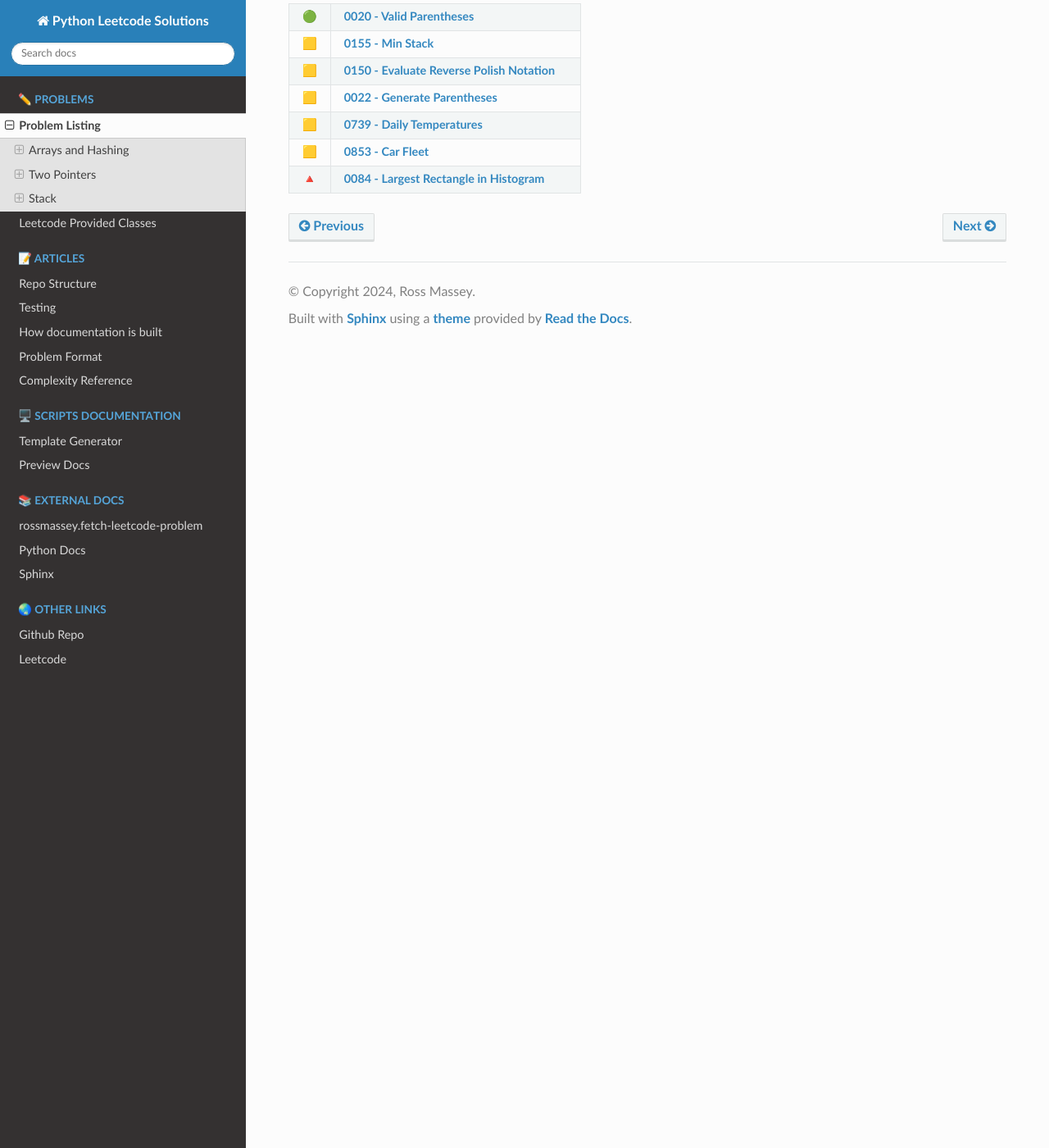
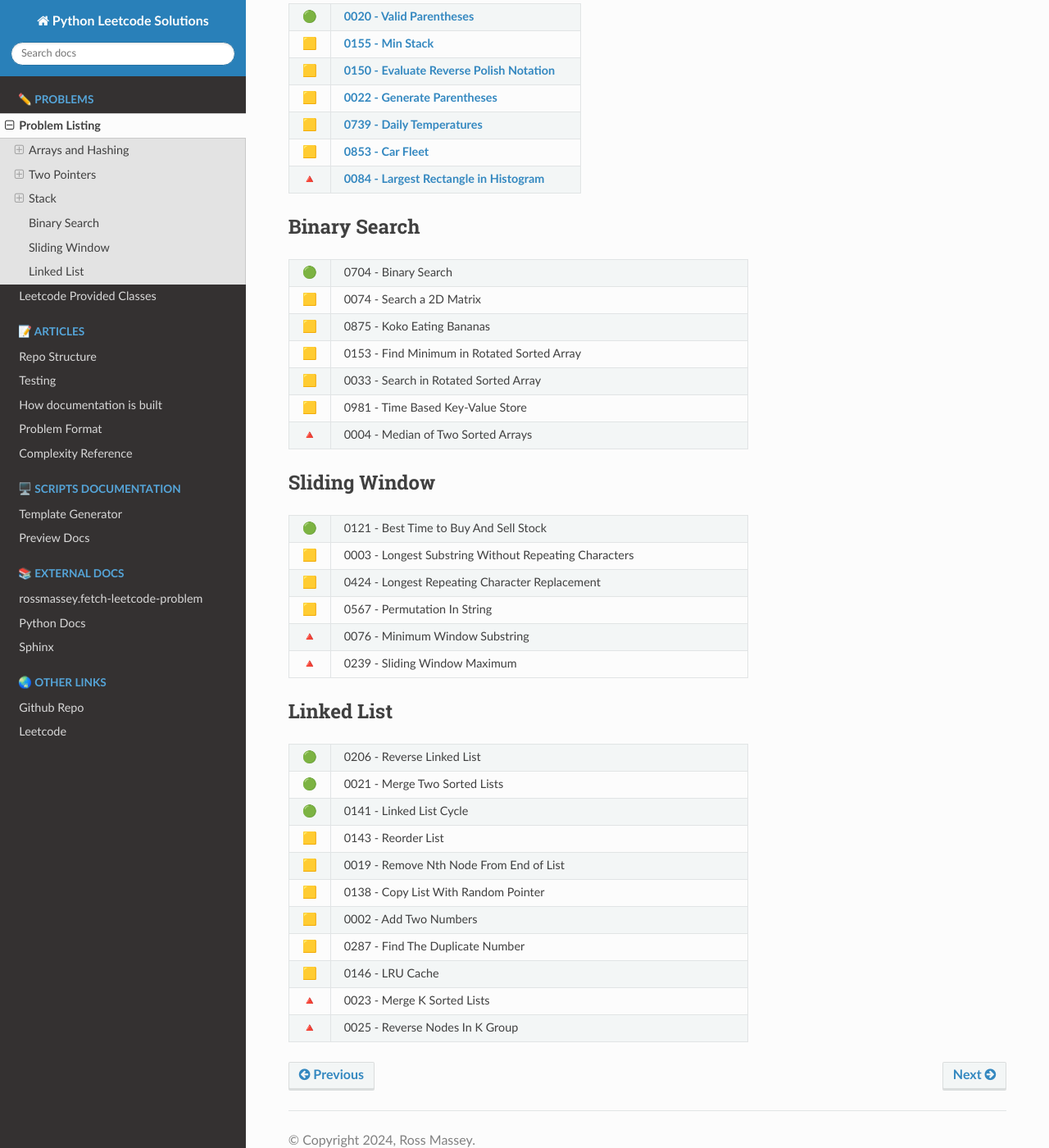
Before and after one commit to rossmassey/python-leetcode, a Sphinx documentation site: the page built from docs/source/neetcode.rst, in a window 1280 px wide and 1400 px high, scrolled down 1131 px. Shown: the whole window at 82% size. Built offline with Sphinx 7.4.7 and the Read the Docs theme 2.0.0, drawn with Linux system fonts in a browser that asks for light colours.

Commit message:
add next tier of problems

```diff
--- a/docs/source/index.rst
+++ b/docs/source/index.rst
@@ -10,7 +10,7 @@ Python Leetcode Solutions
 .. _python-leetcode: https://github.com/rossmassey/python-leetcode
 .. _leetcode: https://leetcode.com/
 
-*WELCOME* to the documentation page for the solved problmes in `python-leetcode`_ repo.
+*WELCOME* to the documentation page for the solved problems in `python-leetcode`_ repo.
 
 .. toctree::
    :maxdepth: 2
--- a/docs/source/neetcode.rst
+++ b/docs/source/neetcode.rst
@@ -97,3 +97,48 @@ Stack
    leetcode/0739_daily_temperatures
    leetcode/0853_car_fleet
    leetcode/0084_largest_rectangle_in_histogram
+
+Binary Search
+=============
+
+.. csv-table::
+   :widths: 3, 30
+
+    "🟢", "0704 - Binary Search"
+    "🟨", "0074 - Search a 2D Matrix"
+    "🟨", "0875 - Koko Eating Bananas"
+    "🟨", "0153 - Find Minimum in Rotated Sorted Array"
+    "🟨", "0033 - Search in Rotated Sorted Array"
+    "🟨", "0981 - Time Based Key-Value Store"
+    "🔺", "0004 - Median of Two Sorted Arrays"
+
+Sliding Window
+==============
+
+.. csv-table::
+   :widths: 3, 30
+
+    "🟢", "0121 - Best Time to Buy And Sell Stock"
+    "🟨", "0003 - Longest Substring Without Repeating Characters"
+    "🟨", "0424 - Longest Repeating Character Replacement"
+    "🟨", "0567 - Permutation In String"
+    "🔺", "0076 - Minimum Window Substring"
+    "🔺", "0239 - Sliding Window Maximum"
+
+Linked List
+===========
+
+.. csv-table::
+   :widths: 3, 30
+
+    "🟢", "0206 - Reverse Linked List"
+    "🟢", "0021 - Merge Two Sorted Lists"
+    "🟢", "0141 - Linked List Cycle"
+    "🟨", "0143 - Reorder List"
+    "🟨", "0019 - Remove Nth Node From End of List"
+    "🟨", "0138 - Copy List With Random Pointer"
+    "🟨", "0002 - Add Two Numbers"
+    "🟨", "0287 - Find The Duplicate Number"
+    "🟨", "0146 - LRU Cache"
+    "🔺", "0023 - Merge K Sorted Lists"
+    "🔺", "0025 - Reverse Nodes In K Group"
```
